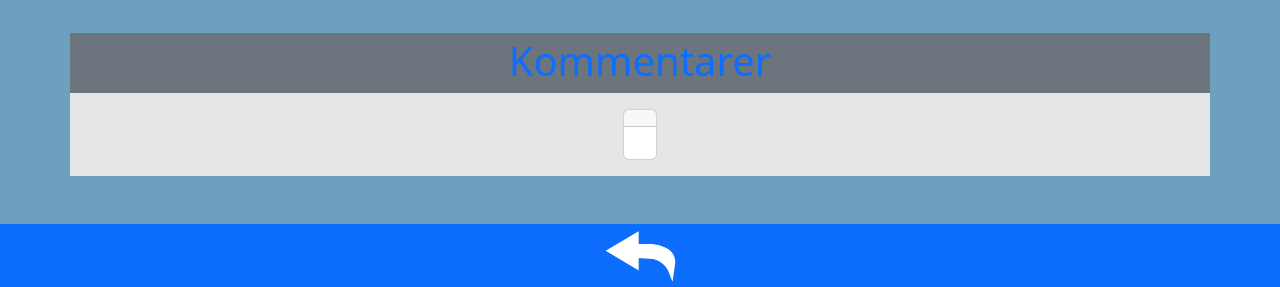
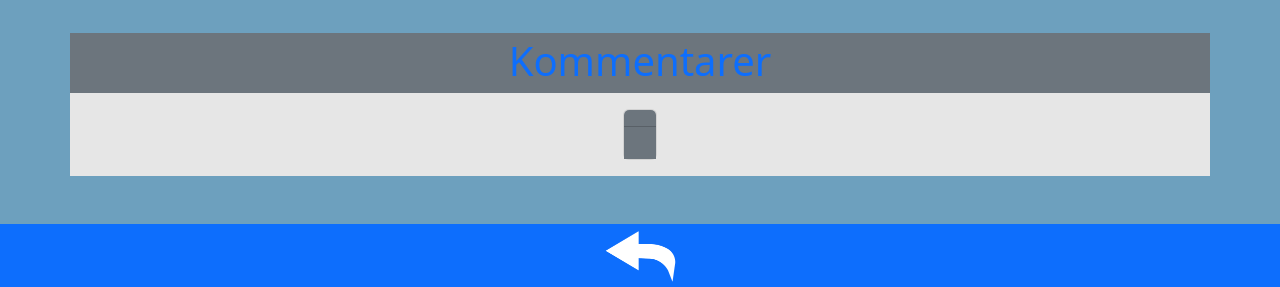
Before and after one commit to tobiasnielsen05/FT-Nyheder, a PHP site: page /debat.php?newsID=1 in a window 1280 px wide. Shown: the part 799-1086 px from the top of the page. Run offline with PHP 8.4, Linux system fonts and the light colour scheme; tables that the repository leaves empty or names only in its code hold one stand-in row (values such as "Sample post"); data that the repository does not hold is empty; style sheets or scripts are compiled from the project's sources; some libraries are stand-ins or nearby versions.

Commit message:
Stylet kommentarerne

```diff
--- a/debat.php
+++ b/debat.php
@@ -106,15 +106,20 @@ if (!empty($_POST["data"])) {
             ?>
             <div class="d-flex justify-content-center mt-3 mb-3">
                 <div class="card">
-                    <div class="card-header">
+                    <div class="card-header bg-secondary fw-bold d-flex justify-content-between">
                         <?php
-                        echo $kommentar->komNavn
+                        echo $kommentar->komDato
                         ?>
                     </div>
-                    <div class="card-body">
-                        <?php
-                        echo $kommentar->komTekst
-                        ?>
+                    <div class="card-body bg-secondary">
+                        <div class="fw-bold">
+                            <?php
+                            echo $kommentar->komNavn
+                            ?>
+                        </div>
+                            <?php
+                            echo $kommentar->komTekst
+                            ?>
                     </div>
                 </div>
             </div>
```
